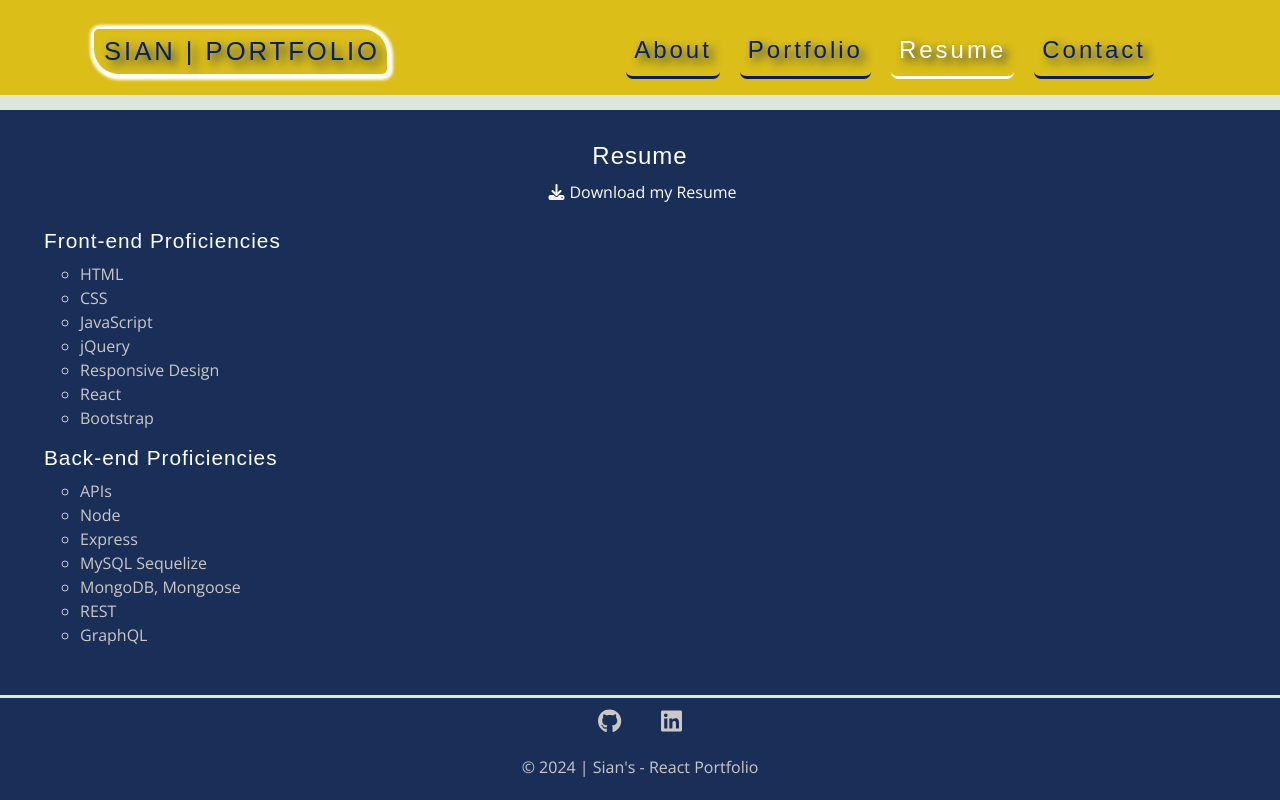
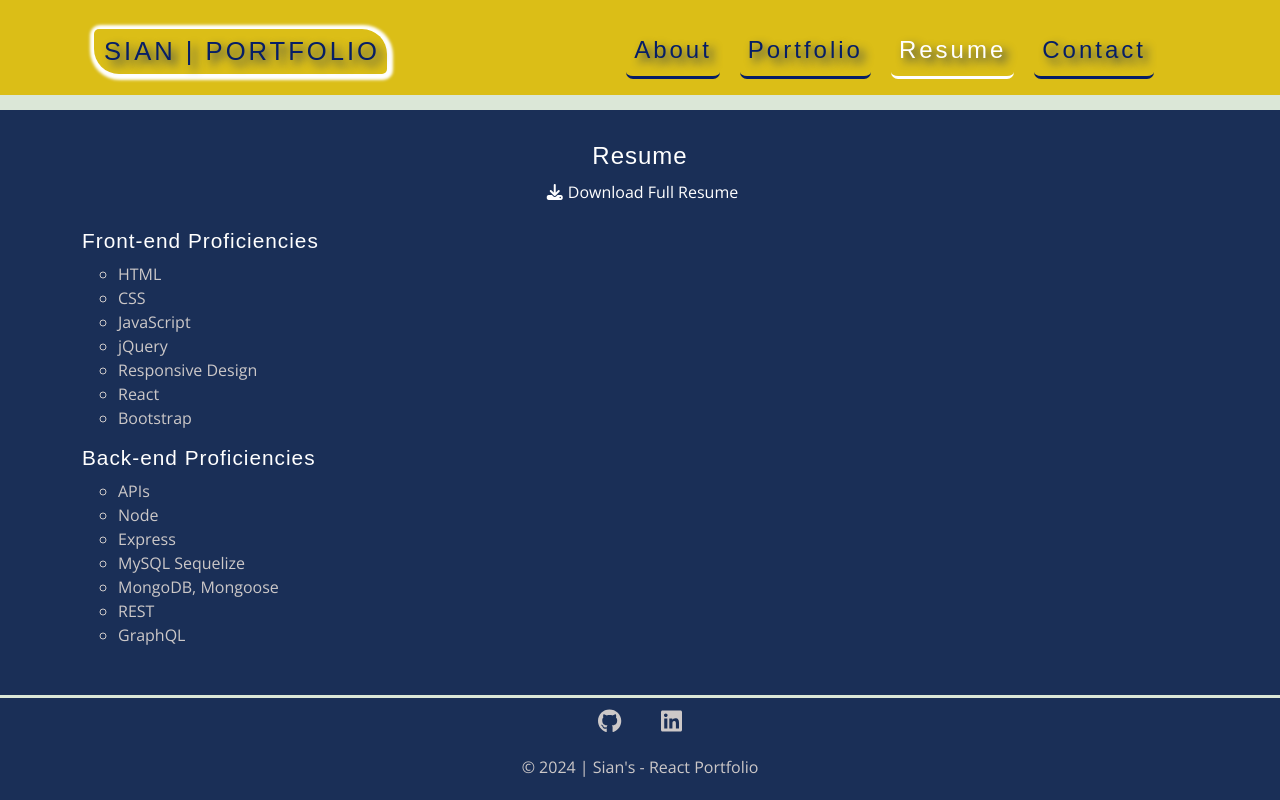
Before and after one commit to SKhai77/my-react-portfolio, a React (Vite) app: page /resume in a window 1280 px wide. Built offline with nearby package versions, Linux system fonts and the light colour scheme; a web font is replaced by a local one.

Commit message:
Updated the container class

```diff
--- a/src/pages/Resume.jsx
+++ b/src/pages/Resume.jsx
@@ -2,7 +2,7 @@ export default function Resume() {
   return (
     <main>
       <section>
-        <div className="container-fluid">
+        <div className="container">
           <h2>Resume</h2>
           <p className="text-center">
             <a
@@ -11,7 +11,7 @@ export default function Resume() {
               rel="noopener noreferrer"
             >
               <i className="fa fa-download" style={{ padding: "5px"}}></i>
-              Download my Resume
+              Download Full Resume
             </a>
           </p>
           <div className="row mt-4">
```
